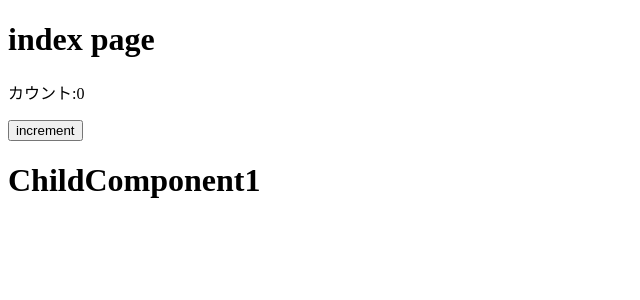
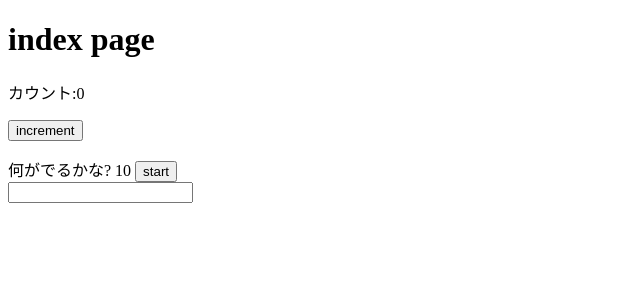
Before and after one commit to Elsammit/NuxtLayoutView, a Nuxt app: page / in a window 1280 px wide. Shown: the top 300 px of the page, without its empty margins (0-640 px from the left). Built offline with nearby package versions, Linux system fonts and the light colour scheme.

Commit message:
2 files modified, 1 added

```diff
--- a/components/ChildComponent1.vue
+++ b/components/ChildComponent1.vue
@@ -1,8 +1,24 @@
 <template>
-  <h1>ChildComponent1</h1>
+  <input v-model="inputValue" />
 </template>
 
 <script>
+export default {
+  props: {
+    modelValue: String,
+  },
+  setup(props, context) {
+    const inputValue = computed({
+      get: () => props.modelValue,
+      set: (value) => {
+        context.emit('update:modelValue', value);
+        context.emit('CheckResult');
+      },
+    });
+    return { inputValue };
+  },
+};
+
 const test = await fetch(`http://localhost:3000/data.json`);
 console.log(test);
 </script>
--- /dev/null
+++ b/components/TimerComponent.vue
@@ -0,0 +1,23 @@
+<template>
+  {{ timer }}
+  <button @click="clickHandler">start</button>
+</template>
+
+<script>
+export default {
+  setup(props, context) {
+    const timer = ref(10);
+    const clickHandler = () => {
+      context.emit('child-clicked');
+      const timerInterval = setInterval(() => {
+        timer.value -= 1;
+        if (timer.value <= 0) {
+          clearInterval(timerInterval);
+          alert('finish');
+        }
+      }, 1000);
+    };
+    return { timer, clickHandler };
+  },
+};
+</script>
--- a/pages/index.vue
+++ b/pages/index.vue
@@ -5,13 +5,43 @@
     <p>
       <button @click="increment">increment</button>
     </p>
-    <ChildComponent1 />
+    {{ MojiMoji }}
+    <TimerComponent @child-clicked="startGame" />
+    <br />
+    <ChildComponent1 v-model="inputValue" @CheckResult="CheckResult" />
   </div>
 </template>
 
 <script>
 export default {
   setup() {
+    let MojiMoji = ref('何がでるかな?');
+    const inputValue = ref();
+    const SuccessCount = ref(0);
+    const CheckResult = () => {
+      console.log('test');
+      if (inputValue.value === MojiMoji.value) {
+        MojiMoji.value = randMoji();
+        inputValue.value = '';
+        SuccessCount.value++;
+      }
+    };
+    const startGame = () => {
+      MojiMoji.value = randMoji();
+    };
+    const randMoji = () => {
+      const num = Math.floor(Math.random() * 4);
+      const mojiList = [
+        'yahoo',
+        'melon',
+        'pokemon',
+        'santa',
+        'dorakue',
+        'study',
+      ];
+
+      return mojiList[num];
+    };
     const counter = userCounter();
     const increment = () => {
       counter.increment();
@@ -19,6 +49,9 @@ export default {
     return {
       counter,
       increment,
+      randMoji,
+      MojiMoji,
+      startGame,
     };
   },
 };
```
